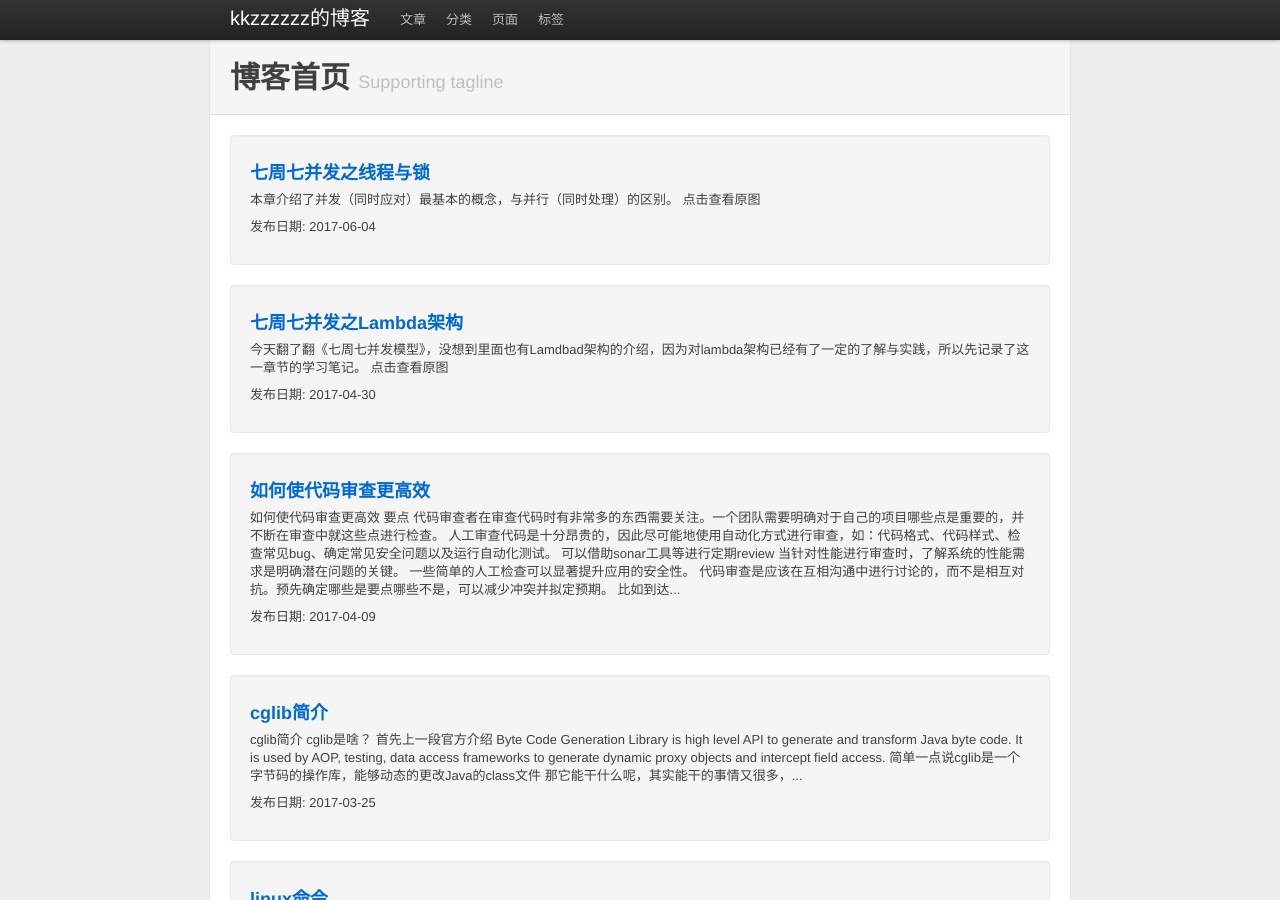
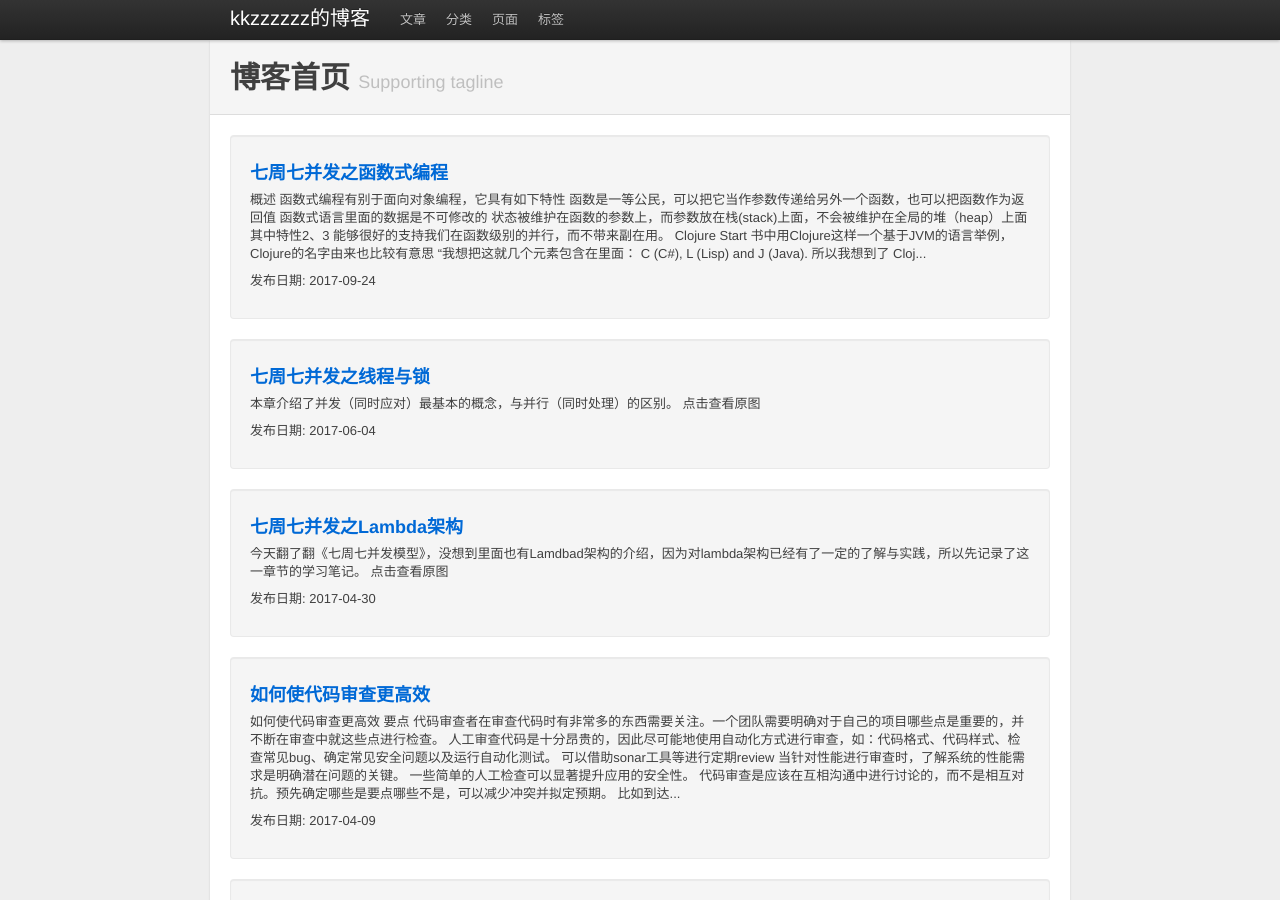
Before and after one commit to kkzzzzzz/kkzzzzzz.github.com, a Jekyll site: the page built from index.md, in a window 1280 px wide and 900 px high. Built offline with Jekyll 4.4.1, drawn with Linux system fonts in a browser that asks for light colours.

Commit message:
function coding

```diff
--- /dev/null
+++ b/_posts/2017-09-24-7week-funtion.md
@@ -0,0 +1,96 @@
+---
+layout: post
+title: "七周七并发之函数式编程"
+description: ""
+category:
+tags: []
+---
+{% include JB/setup %}
+
+
+
+## 概述
+
+函数式编程有别于面向对象编程，它具有如下特性
+
+* 函数是一等公民，可以把它当作参数传递给另外一个函数，也可以把函数作为返回值
+* 函数式语言里面的数据是不可修改的
+* 状态被维护在函数的参数上，而参数放在栈(stack)上面，不会被维护在全局的堆（heap）上面
+
+其中特性2、3 能够很好的支持我们在函数级别的并行，而不带来副在用。
+
+
+## Clojure Start
+书中用Clojure这样一个基于JVM的语言举例，Clojure的名字由来也比较有意思
+> "我想把这就几个元素包含在里面： C (C#), L (Lisp) and J (Java). 所以我想到了 Clojure, 而且从这个名字还能想到closure;它的域名又没有被占用;而且对于搜索引擎来说也是个很不错的关键词，所以就有了它了."
+
+
+安装clojurescript
+
+~~~bash
+brew install clojurescript
+~~~
+
+安装leiningen
+
+~~~bash
+brew install leiningen
+~~~
+
+开始运行
+
+~~~bash
+lein repl
+~~~
+
+出现如下画面,表示安装成功
+
+![](http://7xs9oq.com1.z0.glb.clouddn.com/ss22fd084ede8f39cfdcd2269f5e619ffe.png){:height="50%" width="100%"}
+
+## 特性
+Clojure具有如下特性
+
+### 延迟计算
+其中的元素仅在需要的时候才求值
+
+~~~Clojure
+user=> (range 0 10)
+(0 1 2 3 4 5 6 7 8 9)
+~~~
+上面的数列会被快速求出
+
+~~~Clojure
+user=> (range 0 10000000)
+~~~
+这样就需要一段时间了
+
+~~~clojure
+user=> （take ((range 0 10000000))
+~~~
+但是这个只需要take前10个元素，就特别快了
+
+### reduce
+
+reduce函数，接受3个参数，1个化简函数，1个初始值和1个集合。
+reduce为集合中的每一个元素调用一次化简函数
+
+因此以前一个循环加可以改写为
+
+~~~Clojrue
+(defn reduce-sum [numbers]
+	(reduce (fn [acc x] (+ acc x)) 0 numbers))
+~~~
+因为+操作是现成的函数，也就是直接写为
+
+~~~Clojrue
+(defn reduce-sum [numbers]
+	(reduce + numbers))
+~~~
+
+### flod
+但是reduce还是逐个对元素进行操作，进阶版本，可以对元素进行分而治之，分组处理再合并
+类似的，支持flod的操作，需要首先支持reduce操作。
+
+
+## 本周总结
+![脑图](http://7xs9oq.com1.z0.glb.clouddn.com/ss2ec098db93ca23d7837638693a03b2ec.png){:height="50%" width="100%"}
```
Also changed, not shown: _posts/2016-08-17-old-gen.md (+1 -1 lines), _posts/2016-10-15-storm.md (+1 -1 lines).
